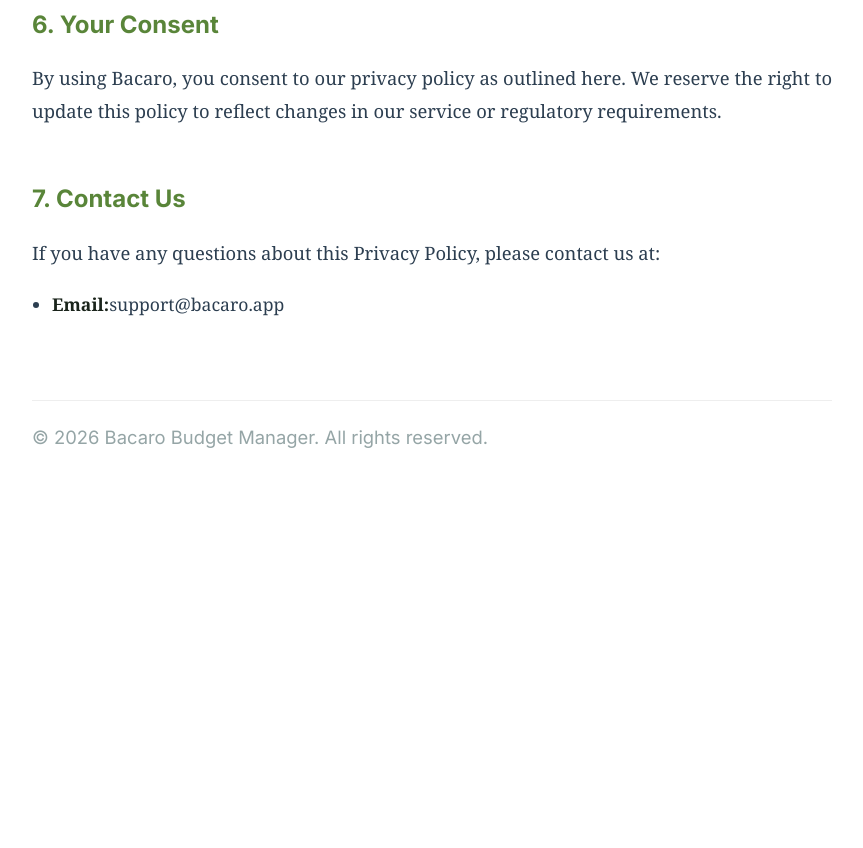
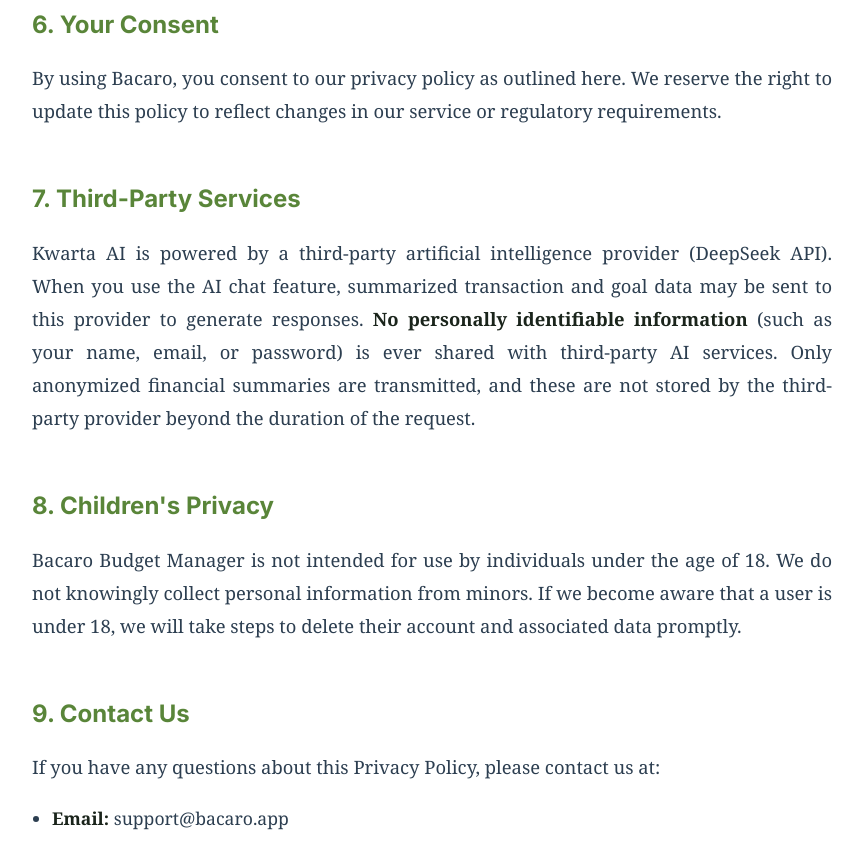
Before and after one commit to arthurghist-tech/bacaroManager, a website: page public/privacy.html in a window 1280 px wide. Shown: the part 1812-2660 px from the top of the page, without its empty margins (208-1071 px from the left). Before the commit the page ends 2347 px from the top, so only its background shows below. Drawn offline with Linux system fonts and the light colour scheme.

```diff
--- a/public/privacy.html
+++ b/public/privacy.html
@@ -2,7 +2,7 @@
     <meta charset="UTF-8">
     <meta name="viewport" content="width=device-width, initial-scale=1.0">
     <title>Privacy Policy | Bacaro Budget Manager</title>
-    <link rel="icon" type="image/png" href="../assets/images/bb_favicon.png">
+    <link rel="icon" type="image/png" href="/assets/images/bb_favicon.png">
     <link href="https://fonts.googleapis.com/css2?family=Inter:wght@400;600;700&amp;display=swap" rel="stylesheet">
     <style>
         :root {
@@ -112,7 +112,7 @@
 <body>
     <div class="container">
         <header>
-            <img src="../assets/images/bb_favicon.png" alt="Bacaro Logo" class="logo">
+            <img src="/assets/images/bb_favicon.png" alt="Bacaro Logo" class="logo">
             <h1 data-i18n="str_fa2ead69">Privacy Policy</h1>
             <p class="last-updated" data-i18n="str_f9e2ee7f">Last Updated: April 2026</p>
         </header>
@@ -166,10 +166,20 @@
             </section>
 
             <section>
-                <h2 data-i18n="str_contact_us">7. Contact Us</h2>
-                <p data-i18n="str_contact_desc">If you have any questions about this Privacy Policy, please contact us at:</p>
+                <h2>7. Third-Party Services</h2>
+                <p>Kwarta AI is powered by a third-party artificial intelligence provider (DeepSeek API). When you use the AI chat feature, summarized transaction and goal data may be sent to this provider to generate responses. <strong>No personally identifiable information</strong> (such as your name, email, or password) is ever shared with third-party AI services. Only anonymized financial summaries are transmitted, and these are not stored by the third-party provider beyond the duration of the request.</p>
+            </section>
+
+            <section>
+                <h2>8. Children's Privacy</h2>
+                <p>Bacaro Budget Manager is not intended for use by individuals under the age of 18. We do not knowingly collect personal information from minors. If we become aware that a user is under 18, we will take steps to delete their account and associated data promptly.</p>
+            </section>
+
+            <section>
+                <h2>9. Contact Us</h2>
+                <p>If you have any questions about this Privacy Policy, please contact us at:</p>
                 <ul>
-                    <li><strong data-i18n="str_6a1e265f">Email:</strong><span data-i18n="str_c0bc0292">support@bacaro.app</span></li>
+                    <li><strong>Email:</strong> support@bacaro.app</li>
                 </ul>
             </section>
         </main>
```
Also changed, not shown: public/terms.html (+15 -5 lines).
